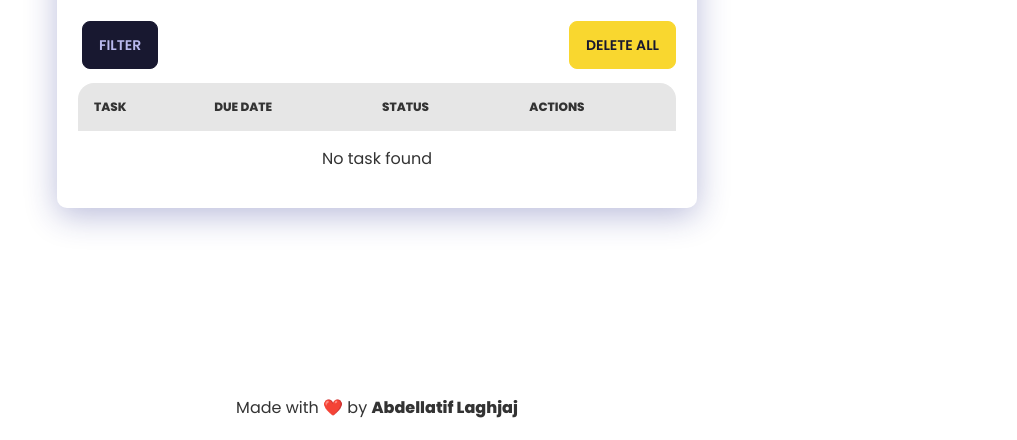
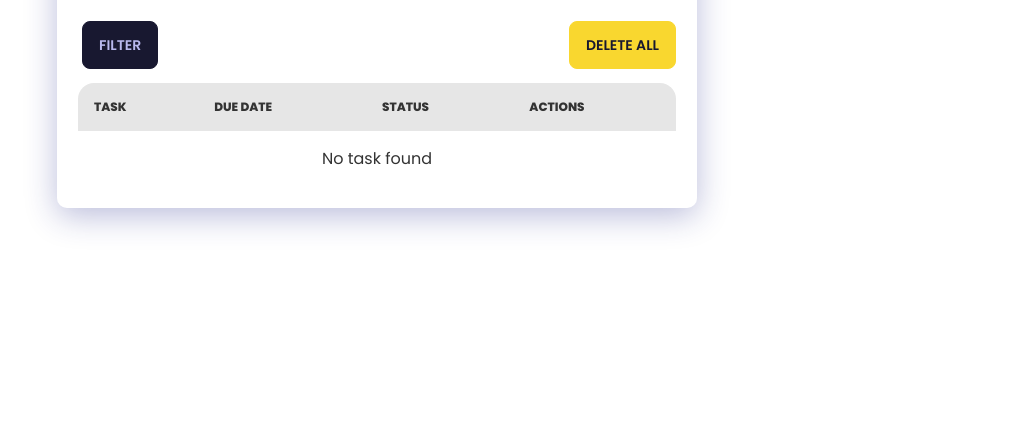
Before and after one commit to Raja-02/To-Do-List-website, a plain HTML site: page index.html in a window 1280 px wide. Shown: the part 360-800 px from the top of the page, without its empty margins (263-1280 px from the left). Drawn offline with nearby package versions, Linux system fonts and the light colour scheme; files that its build step writes are made by us from their sources; files whose address does not match are found by name.

Commit message:
Update index.html

```diff
--- a/index.html
+++ b/index.html
@@ -13,14 +13,10 @@
     <link href='https://unpkg.com/boxicons@2.1.2/css/boxicons.min.css' rel='stylesheet'>
     <!-- Favicon -->
     <link rel="icon" href="res/favicon.svg">
-    <title>Todo List | By Abdellatif Laghjaj</title>
+    <title>Todo List</title>
 </head>
 <body>
 
-    <!-- Copyright -->
-    <div class="author-text">
-        <p>Made with ❤️ by <a href="https://github.com/abdellatif-laghjaj" target="_blank"><b>Abdellatif Laghjaj</b></a></p>
-    </div>
 
     <div class="container">
         <header>
```
